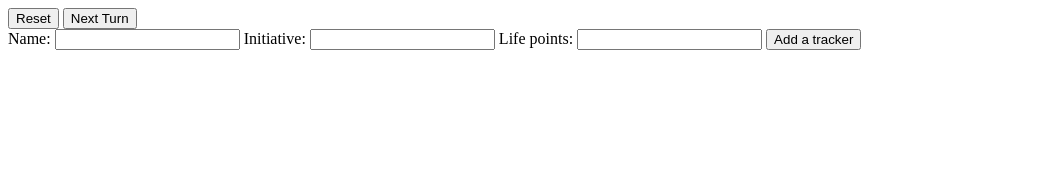
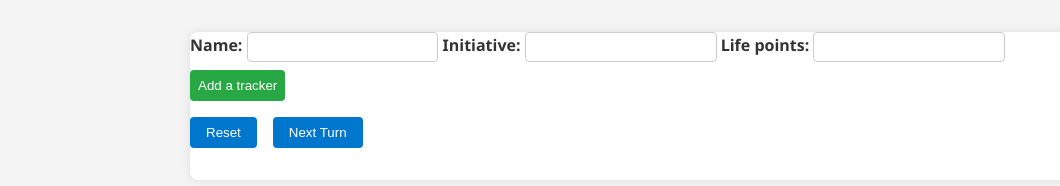
Before and after one commit to FelixBlanchette/init-tracker-js, a plain HTML site: page index.html in a window 1280 px wide. Shown: the whole page, without its empty margins (0-1060 px from the left). Drawn offline with Linux system fonts and the light colour scheme.

Commit message:
form and styling

```diff
--- a/index.css
+++ b/index.css
@@ -0,0 +1,84 @@
+body {
+    margin: 0;
+    font-family: 'Segoe UI', Tahoma, Geneva, Verdana, sans-serif;
+    background-color: #f4f4f4;
+    color: #333;
+}
+
+.container {
+    max-width: 900px;
+    margin: 2rem auto;
+    background-color: #fff;
+    border-radius: 8px;
+    box-shadow: 0 0 10px rgba(0, 0, 0, 0.1);
+}
+
+.controls {
+    display: flex;
+    flex-wrap: wrap;
+    gap: 1rem;
+    align-items: flex-start;
+    margin-bottom: 2rem;
+}
+
+.controls button {
+    padding: 0.5rem 1rem;
+    background-color: #0077cc;
+    color: white;
+    border: none;
+    border-radius: 4px;
+    cursor: pointer;
+}
+
+.controls button:hover {
+    background-color: #005fa3;
+}
+
+#trackerFrom {
+    display: flex;
+    flex-direction: column;
+    gap: 0.5rem;
+    flex: 1;
+}
+
+#trackerForm label {
+    font-weight: bold;
+}
+
+#trackerForm input {
+    padding: 0.4rem;
+    border: 1px solid #ccc;
+    border-radius: 4px;
+}
+
+#trackerForm button[type="submit"] {
+    margin-top: 0.5rem;
+    background-color: #28a745;
+    color: white;
+    border: none;
+    padding: 0.5rem;
+    border-radius: 4px;
+    cursor: pointer;
+}
+
+.tracker-container {
+    display: grid;
+    grid-template-columns: repeat(auto-fill, minmax(200px, 1fr));
+    gap: 1rem;
+}
+
+.tracker-card {
+    background-color: #e9ecef;
+    padding: 1rem;
+    border-radius: 6px;
+    box-shadow: 0 0 5px rgba(0, 0, 0, 0.05);
+}
+
+.tracker-card.turn {
+    border: 2px solid #0077cc;
+}
+
+.tracker-card.dead {
+    opacity: 0.5;
+    text-decoration: line-through;
+}
--- a/index.html
+++ b/index.html
@@ -4,14 +4,13 @@
 <head>
     <meta charset="UTF-8">
     <meta name="viewport" content="width=device-width, initial-scale=1.0">
+    <link rel="stylesheet" href="index.css">
     <title>Initiative Tracker</title>
 </head>
 
 <body>
     <div class="container">
         <div class="controls">
-            <button>Reset</button>
-            <button>Next Turn</button>
             <form id="trackerForm">
                 <label for="name">Name: </label>
                 <input type="text" id="name" required>
@@ -21,7 +20,10 @@
                 <input type="number" id="lp" required>
                 <button type="submit">Add a tracker</button>
             </form>
+            <button>Reset</button>
+            <button>Next Turn</button>
         </div>
+        <div class="tracker-container"></div>
     </div>
 
     <script src="script/Tracker.js"></script>
--- a/script/index.js
+++ b/script/index.js
@@ -4,6 +4,7 @@
 let addTrackerOnClick = (nameInput, initCount, lifePoints) => {
     const t = new Tracker(nameInput, initCount, lifePoints, false, false)
     // addto tracker list
+    return t
 }
 
 document.getElementById("trackerForm").addEventListener("submit", (e) => {
@@ -12,7 +13,7 @@ document.getElementById("trackerForm").addEventListener("submit", (e) => {
     const initCount = document.getElementById("init").value
     const lifePoints = document.getElementById("lp").value
 
-    console.log(`Add a tracker : {${name}, Initiative:${initCount}, LifePoints:${lifePoints}}`)
     const t = addTrackerOnClick(name, initCount, lifePoints)
+    console.log(t)
     if (t != null) alert("Tracker created!")
 })
```
